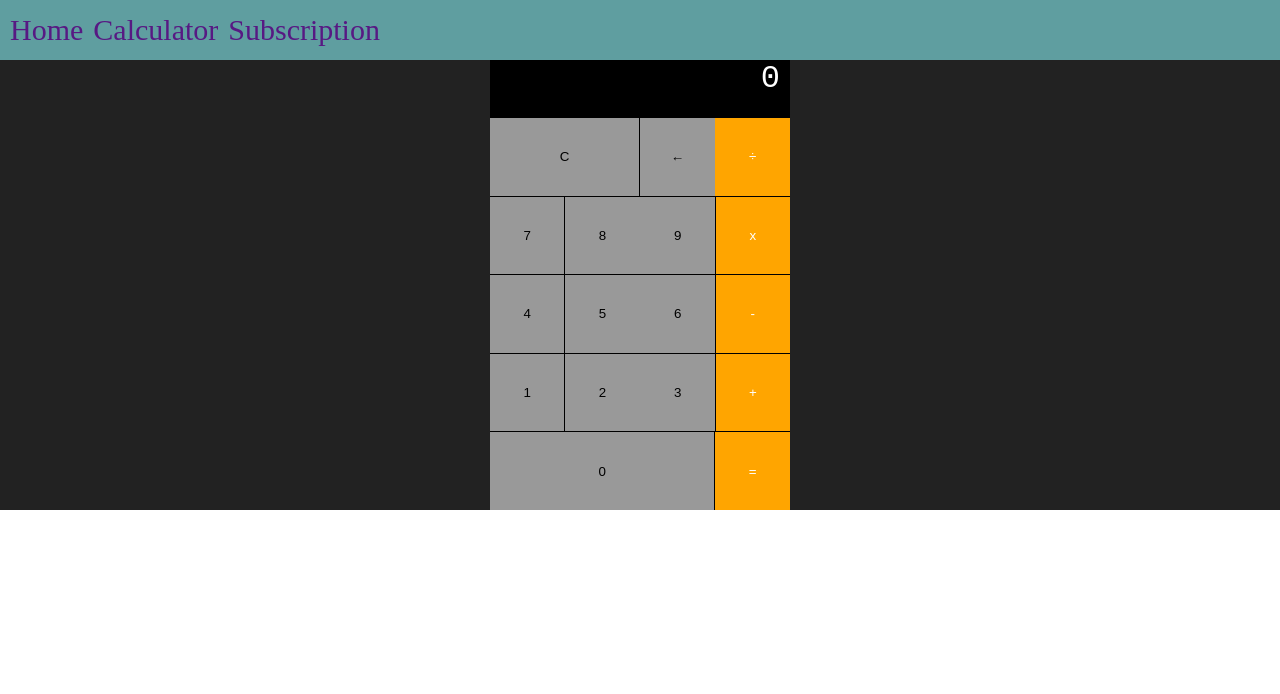
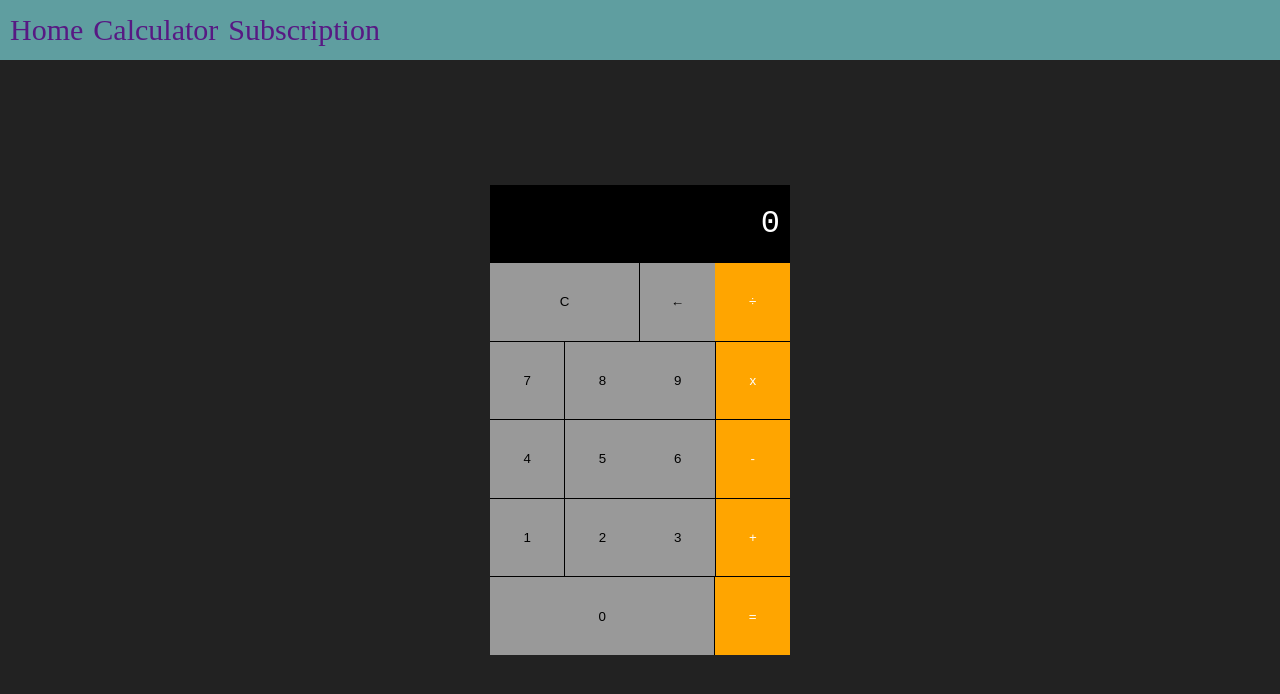
Before and after one commit to MauriceBernardo/Playground-website, a Nuxt app: page /Calc in a window 1280 px wide. Shown: the top 694 px of the page. Built offline with nearby package versions, Linux system fonts and the light colour scheme.

Commit message:
Fixed issues where after reload the page doesn't look the same

```diff
--- a/pages/Calc.vue
+++ b/pages/Calc.vue
@@ -18,8 +18,9 @@ export default {
   display: flex;
   flex-direction: column;
   align-items: center;
+  justify-content: center;
   background: #222;
-  height: 100%;
+  min-height: 100vh;
   width: 100%;
 }
 </style>
--- a/pages/Subscription.vue
+++ b/pages/Subscription.vue
@@ -42,6 +42,8 @@ export default {
   display: flex;
   flex-direction: column;
   align-items: center;
+  justify-content: center;
+  min-height: 100vh;
   background: #222;
 }
 
```
